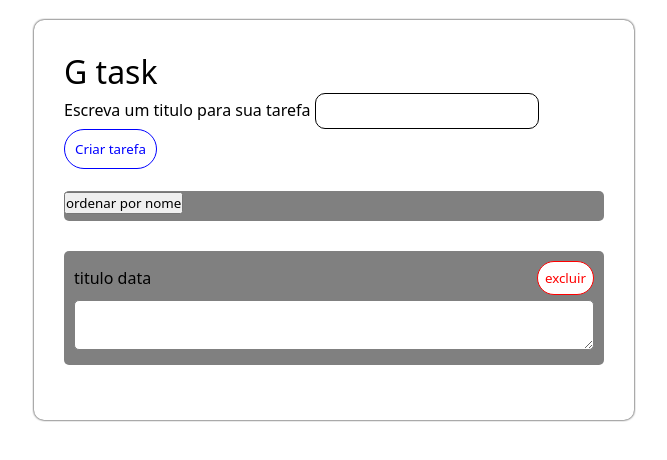
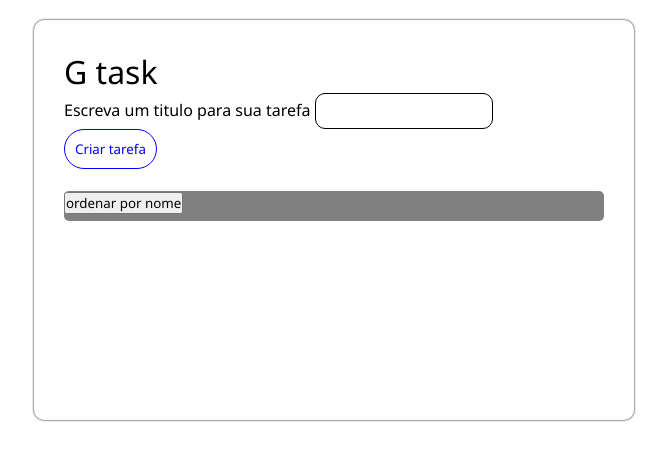
Before and after one commit to joserian/new-g-task, a plain HTML site: page index.html in a window 1280 px wide. Both pictures are taken after a click on the button "excluir". Shown: the whole page, without its empty margins (306-973 px from the left). Drawn offline with Linux system fonts and the light colour scheme.

Commit message:
remove function

```diff
--- a/index.html
+++ b/index.html
@@ -62,6 +62,8 @@
 
             taskArea.innerHTML += taskModel;
             // title.value = "";
+
+            removeButton();
         }
 
         createTask.addEventListener("click", () => {
@@ -99,11 +101,21 @@
             //add task sorted on task area
             taskSorted.forEach(title => {
                 taskArea.append(title);
-            })
+            });
+        });
 
+        //remove
+        function removeButton() {
+            const remove = document.querySelectorAll(".remove-button");
 
-        })
+            remove.forEach(btn => {
+                btn.addEventListener("click", () => {
+                    btn.parentNode.parentNode.remove();
+                })
+            });
+        }
 
+        removeButton();
     </script>
 </body>
 </html>
--- a/style.css
+++ b/style.css
@@ -1,3 +1,5 @@
+@import url('https://fonts.googleapis.com/css2?family=Noto+Sans:ital,wght@0,100..900;1,100..900&display=swap');
+
 * {
     margin:0;
     padding:0;
```
